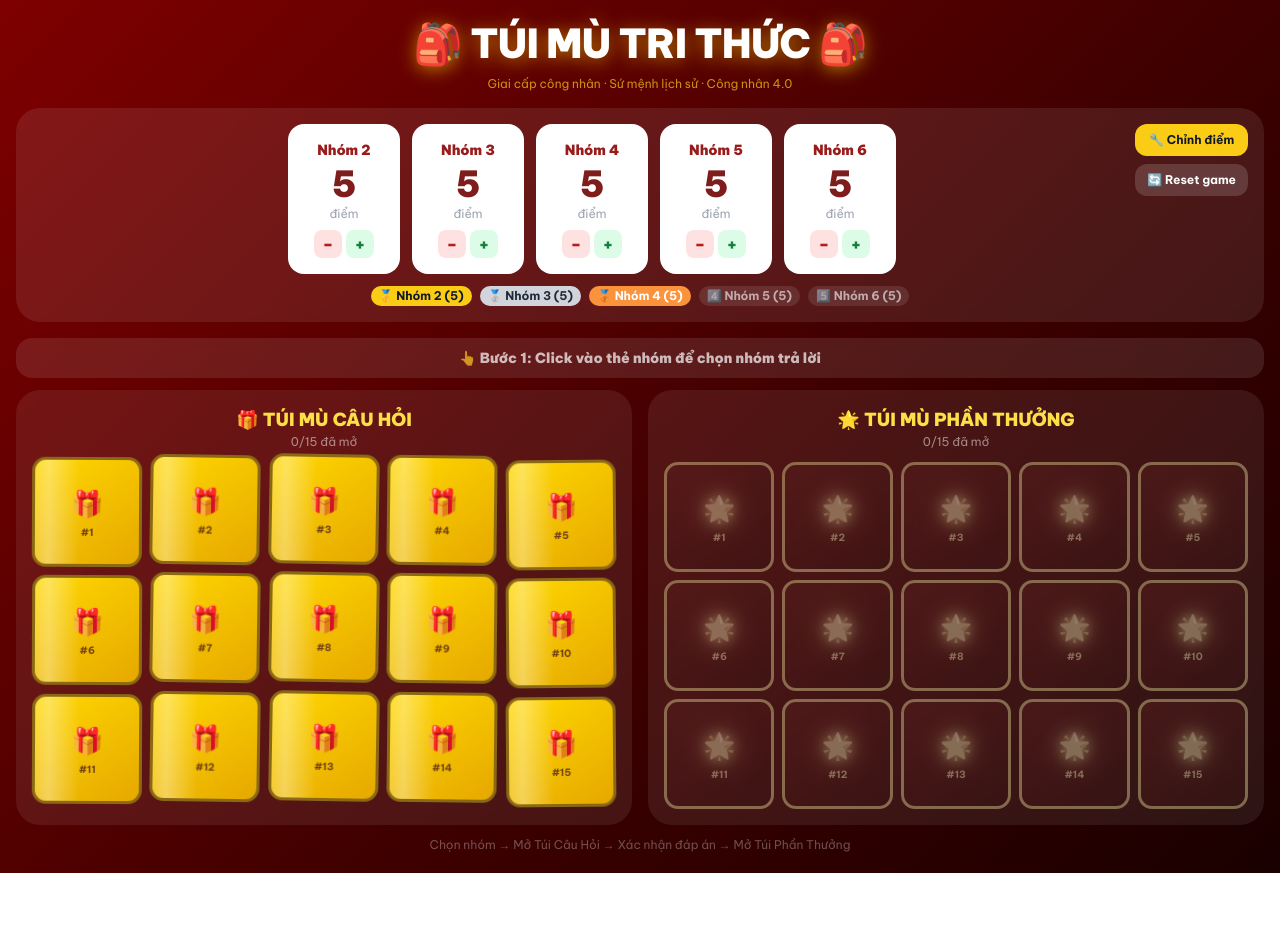
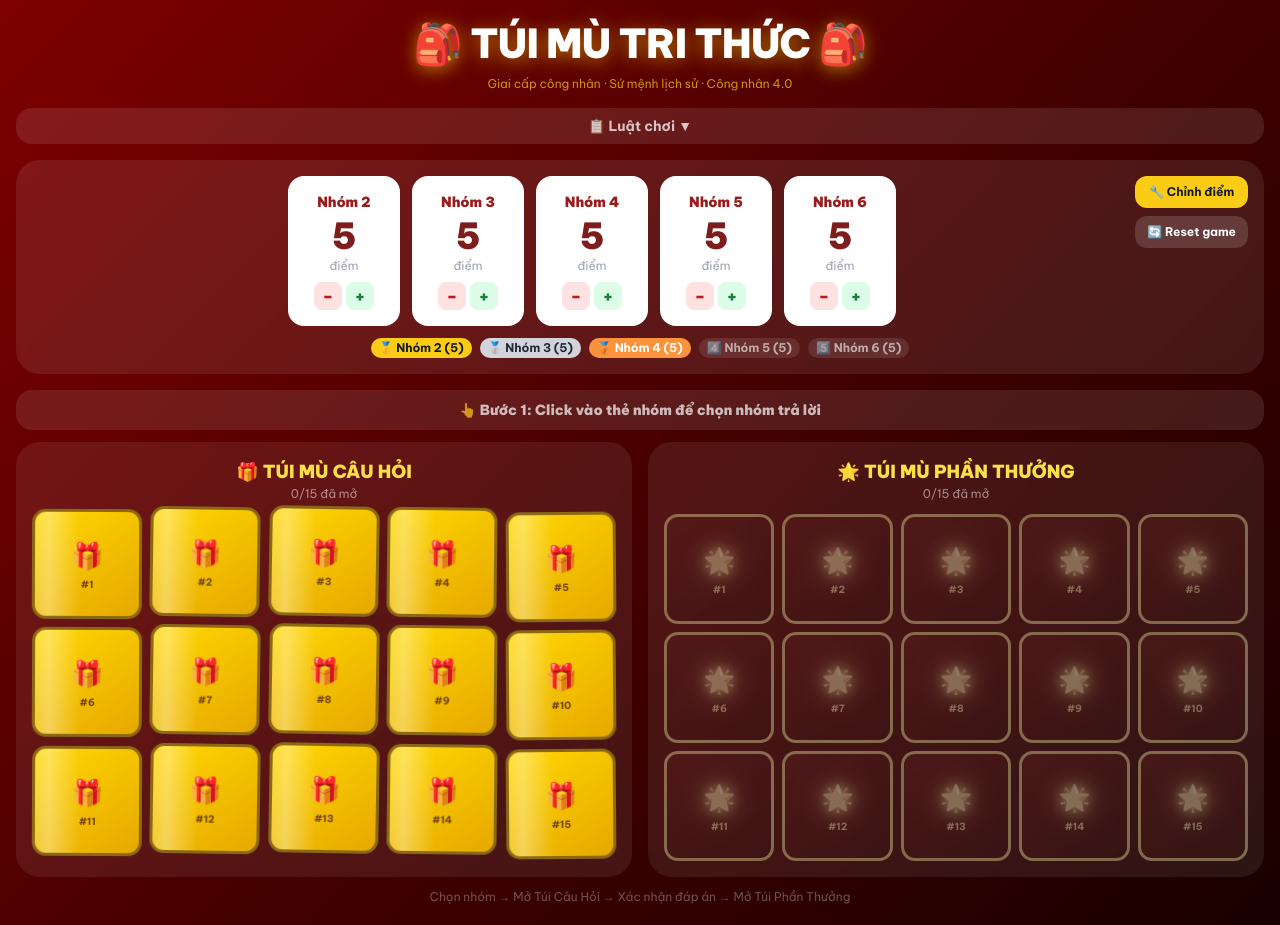
Before and after one commit to Giabaongo/tui-mu-tri-thuc, a React (Vite) app: page / in a window 1280 px wide. Before the commit the page ends 873 px from the top, so only its background shows below. Built offline with nearby package versions, Linux system fonts and the light colour scheme.

Commit message:
feat: add rule

```diff
--- a/src/App.jsx
+++ b/src/App.jsx
@@ -31,6 +31,7 @@ export default function App() {
   const [celebrate, setCelebrate] = useState(false)
   const [showManual, setShowManual] = useState(false)
   const [showTarget, setShowTarget] = useState(false)
+  const [showRules, setShowRules] = useState(false)
 
   // Team pre-selected on main screen before opening a bag
   const [selectedTeamId, setSelectedTeamId] = useState(null)
@@ -225,6 +226,35 @@ export default function App() {
         </div>
       </div>
 
+      {/* RULES PANEL */}
+      <div className="mb-4">
+        <button
+          className="w-full py-2 rounded-2xl text-sm font-bold transition-all active:scale-95 flex items-center justify-center gap-2"
+          style={{ background: 'rgba(255,255,255,0.1)', color: 'rgba(255,255,255,0.75)' }}
+          onClick={() => setShowRules(r => !r)}>
+          📋 Luật chơi {showRules ? '▲' : '▼'}
+        </button>
+        {showRules && (
+          <div className="mt-2 rounded-2xl p-4 text-sm" style={{ background: 'rgba(255,255,255,0.08)', backdropFilter: 'blur(4px)' }}>
+            <p className="text-white/80 mb-3">
+              Lớp được chia thành <span className="text-yellow-300 font-bold">5 nhóm</span> theo danh sách thầy đã chia, mỗi nhóm bắt đầu với <span className="text-yellow-300 font-bold">5 điểm</span>.
+            </p>
+            <p className="text-white/70 mb-2 font-bold">Trò chơi gồm 2 phần "túi mù":</p>
+            <div className="flex gap-4 mb-3">
+              <span className="text-yellow-300 font-bold">📦 Phần 1:</span><span className="text-white/75">Chọn câu hỏi</span>
+              <span className="text-yellow-300 font-bold">🌟 Phần 2:</span><span className="text-white/75">Chọn phần thưởng</span>
+            </div>
+            <p className="text-white/70 font-bold mb-2">Cách chơi:</p>
+            <ul className="space-y-1.5 text-white/75">
+              <li>🎯 Mỗi lượt, một nhóm sẽ chọn túi mù câu hỏi và trả lời.</li>
+              <li>✅ <span className="text-green-400 font-bold">Trả lời đúng:</span> +2 điểm và được chọn 1 túi mù phần thưởng.</li>
+              <li>❌ <span className="text-red-400 font-bold">Trả lời sai:</span> -1 điểm và mất quyền nhận thưởng. Các nhóm khác có thể giành quyền trả lời để nhận +2 điểm và phần thưởng.</li>
+              <li>🎁 Phần thưởng gồm nhiều hiệu ứng ngẫu nhiên.</li>
+            </ul>
+          </div>
+        )}
+      </div>
+
       {/* SCOREBOARD */}
       <div className="rounded-3xl p-4 mb-4 relative" style={{ background: 'rgba(255,255,255,0.09)', backdropFilter: 'blur(6px)' }}>
         <div className="flex gap-3 justify-center flex-wrap pr-24">
```
